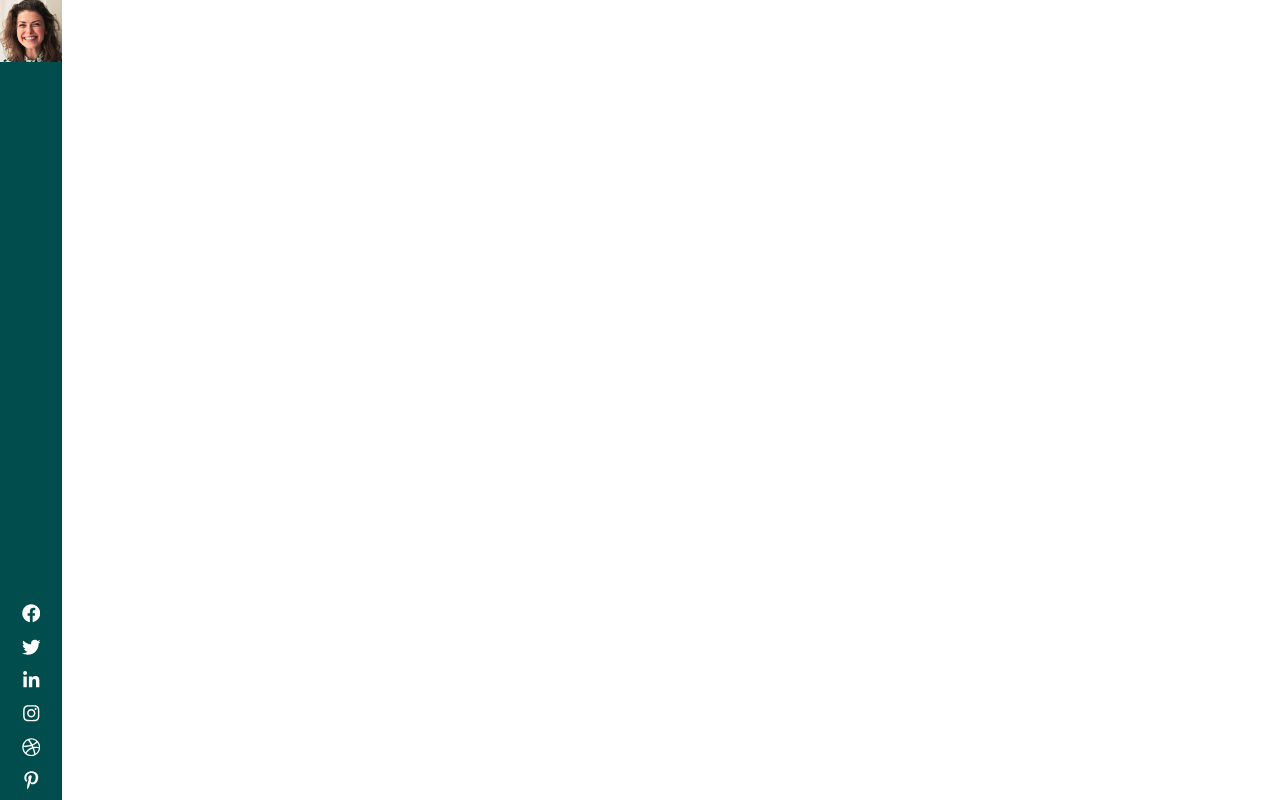
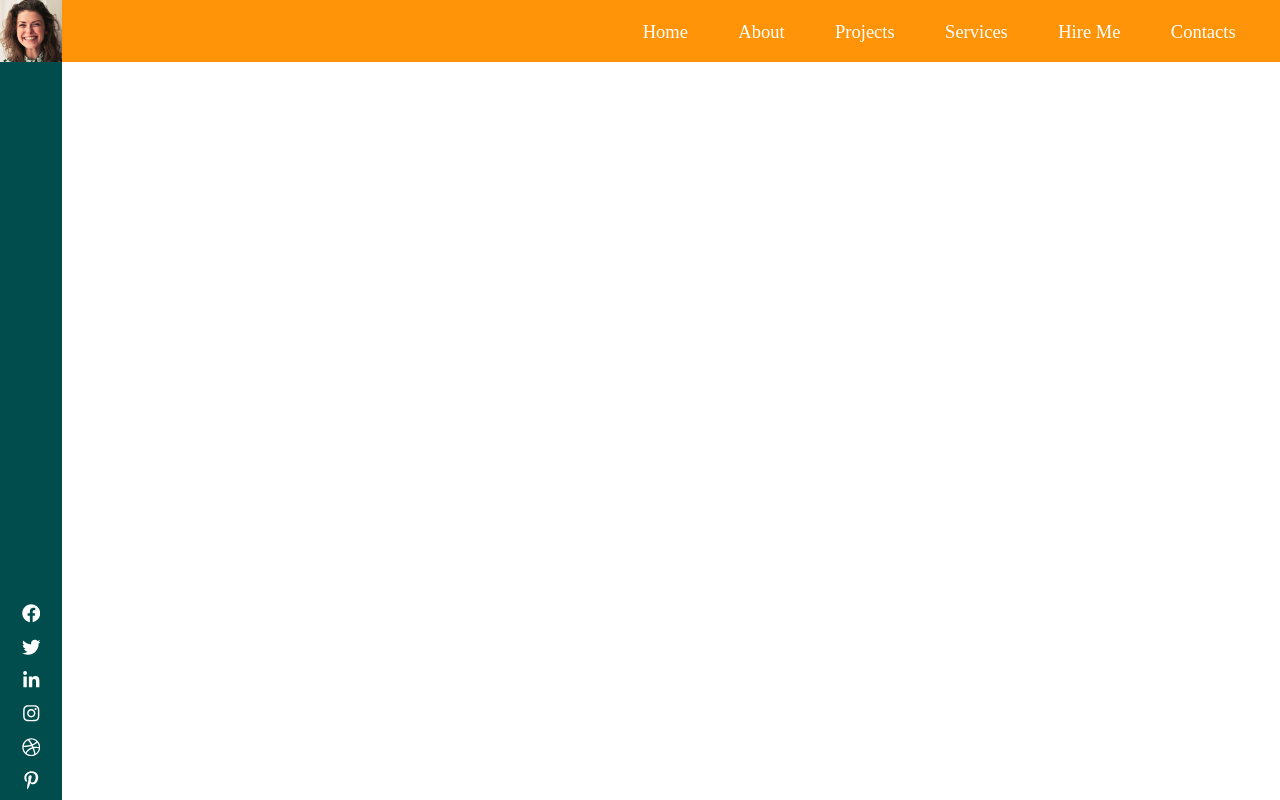
Before and after one commit to Hanifhehehe/Scarlett, a Gatsby site: page / in a window 1280 px wide. Built offline with nearby package versions, Linux system fonts and the light colour scheme; Gatsby itself is replaced by a stand-in of ours; a web font is replaced by a local one.

Commit message:
navbar desktop done

```diff
--- a/gatsby-config.js
+++ b/gatsby-config.js
@@ -6,5 +6,16 @@
 
 module.exports = {
   /* Your site config here */
-  plugins: [],
+  plugins: [
+      {
+      resolve: `gatsby-plugin-google-fonts`,
+      options: {
+        fonts: [
+          `Baloo Tamma 2\: 400,500,600,700,800`,
+          `Indie Flower`
+        ],
+        display: 'swap'
+      }
+    }
+  ],
 }
--- a/package.json
+++ b/package.json
@@ -15,6 +15,7 @@
   },
   "dependencies": {
     "gatsby": "^4.24.1",
+    "gatsby-plugin-google-fonts": "^1.0.1",
     "react": "^18.1.0",
     "react-dom": "^18.1.0",
     "react-icons": "^4.4.0",
--- a/src/components/Layout.js
+++ b/src/components/Layout.js
@@ -1,16 +1,16 @@
 import React from 'react'
 import Nav from './Nav'
-import SideNav from './SideNav'
+import NavSide from './NavSide'
 import { GlobalStyles } from './style/Global'
 
 export default function Layout() {
   return (
-    <>
+    <div style={{display:'flex'}}>
         <GlobalStyles />
-        <SideNav />
-        <main>
+        <NavSide />
+        <main style={{flex:1}}>
             <Nav />
         </main>
-    </>
+    </div>
   )
 }
--- a/src/components/Nav.js
+++ b/src/components/Nav.js
@@ -1,9 +1,21 @@
 import React from 'react'
+import NavHamburger from './NavHamburger'
+import { StyledNav } from './style/StyledNav'
 
 export default function Nav() {
   return (
-    <header>
-
-    </header>
+    <StyledNav>
+      <nav>
+        <NavHamburger />
+          <ul className="nav-links">
+            <li><a href="/">Home</a></li>
+            <li><a href="/">About</a></li>
+            <li><a href="/">Projects</a></li>
+            <li><a href="/">Services</a></li>
+            <li><a href="/">Hire Me</a></li>
+            <li><a href="/">Contacts</a></li>
+          </ul>
+      </nav>
+    </StyledNav>
   )
 }
--- /dev/null
+++ b/src/components/NavHamburger.js
@@ -0,0 +1,11 @@
+import React from 'react'
+
+export default function NavHamburger() {
+  return (
+    <div className='nav-hamburger'>
+        <div className="line line-1"></div>
+        <div className="line line-2"></div>
+        <div className="line line-3"></div>
+    </div>
+  )
+}
--- a/src/components/SideNav.js
+++ b/src/components/NavSide.js
@@ -2,7 +2,7 @@ import React from 'react'
 import {FaFacebook, FaTwitter, FaLinkedinIn, FaInstagram, FaDribbble, FaPinterestP} from 'react-icons/fa'
 import { StyledAside } from './style/StyledSideNav'
 
-export default function SideNav() {
+export default function NavSide() {
   return (
     <StyledAside>
         <div className="side-wrapper">
--- a/src/components/style/Global.js
+++ b/src/components/style/Global.js
@@ -1,7 +1,6 @@
 import { createGlobalStyle } from "styled-components";
 
 export const GlobalStyles = createGlobalStyle`
-    @import url('https://fonts.googleapis.com/css2?family=Baloo+Tamma+2:wght@400;500;600;700;800&family=Indie+Flower&display=swap');
     *,
     *::before,
     *::after {
@@ -19,8 +18,17 @@ export const GlobalStyles = createGlobalStyle`
         --tertiary-color-alt: #01727498;
     }
     body {
-        font-family: 'Baloo Tamma 2', cursive;
+        ${'' /* font-family: 'Poppins', sans-serif; */}
+        font-family: "Baloo Tamma 2", cursive;
         line-height: 1.8;
-        display: flex;
+    }
+    li {
+        list-style-type: none;
+    }
+    a:link,
+    a:visited {
+        text-decoration: none;
+        color: #fff;
+        font-size: 1.5rem;
     }
 `
--- /dev/null
+++ b/src/components/style/StyledNav.js
@@ -0,0 +1,56 @@
+import styled from "styled-components"
+
+export const StyledNav = styled.header`
+    background-color: var(--secondary-color);
+    height: calc(3vw + 3vh);
+    z-index: 2;
+    nav {
+        height: 100%;
+    }
+    ul.nav-links{
+        width:100%;
+        height:100%;
+        display: flex;
+        justify-content: flex-end;
+        align-items: center;
+    }
+    ul > li {
+        padding-right: 3vw;
+    }
+    ul > li > a {
+        position: relative;
+        padding: 0.2rem 0.6rem;
+        font-size: calc(1rem + 0.6667vw)
+    }
+    ul > li > a:link::before,
+    ul > li > a:visited::before,
+    ul > li > a:link::after,
+    ul > li > a:visited::after {
+        content: '';
+        position: absolute;
+        left: 0;
+        width: 100%;
+        height: 0.25rem;
+        background-color: #fff;
+
+        transform: scaleX(0);
+        transition: transform 0.6s cubic-bezier(1, 0, 0, 1);
+    }
+    ul > li > a:link::before,
+    ul > li > a:visited::before {
+        top: 0;
+        transform-origin: left;
+    }
+    ul > li > a:link::after,
+    ul > li > a:visited::after {
+        bottom: 0;
+        transform-origin: right;
+    }
+    ul > li > a:hover::before,
+    ul > li > a:active::before,
+    ul > li > a:hover::after,
+    ul > li > a:active::after {
+        transform: scaleX(1);
+    }
+
+`
--- a/src/components/style/StyledSideNav.js
+++ b/src/components/style/StyledSideNav.js
@@ -5,6 +5,7 @@ export const StyledAside = styled.aside`
     top: 0;
     left: 0;
     height: 100vh;
+    width: calc(3vw + 3vh);
 
     div.side-wrapper {
         height: 100%;
```
Also changed, not shown: 1 other file.
